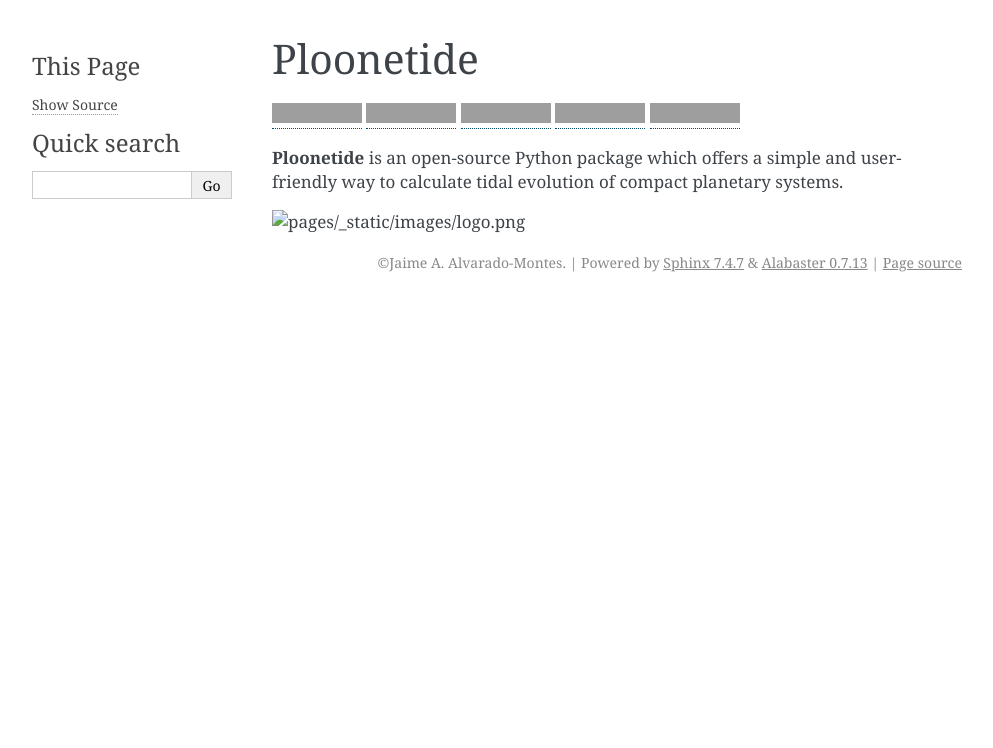
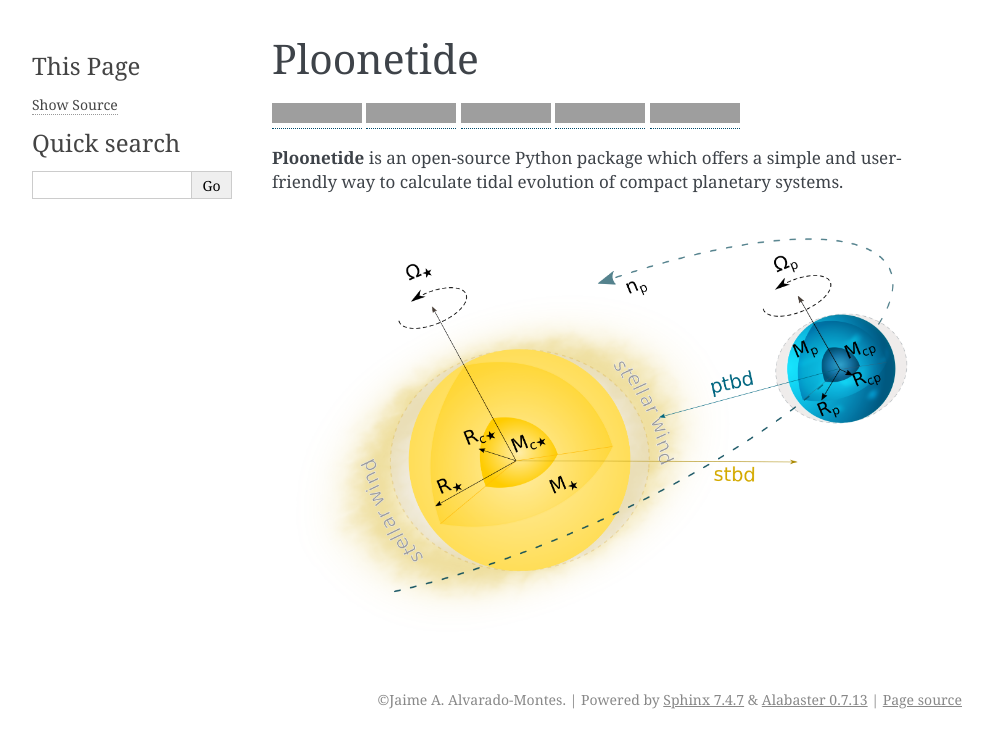
Before and after one commit to BVengo/ploonetide, a Sphinx documentation site: the page built from docs/source/pages/homepage.rst, in a window 1280 px wide. Shown: the top 748 px of the page, without its empty margins (148-1141 px from the left). Built offline with Sphinx 7.4.7, drawn with Linux system fonts in a browser that asks for light colours; pages that are not in the unit, such as notebooks, are missing from menus; the version number is read from the project's files by our own code; grey boxes are pictures that could not be loaded.

Commit message:
Fixed image path

```diff
--- a/docs/source/pages/homepage.rst
+++ b/docs/source/pages/homepage.rst
@@ -20,4 +20,4 @@
 **Ploonetide** is an open-source Python package which offers a simple and user-friendly way
 to calculate tidal evolution of compact planetary systems.
 
-.. Image:: ./_static/images/logo.png
+.. Image:: ../_static/images/logo.png
```
